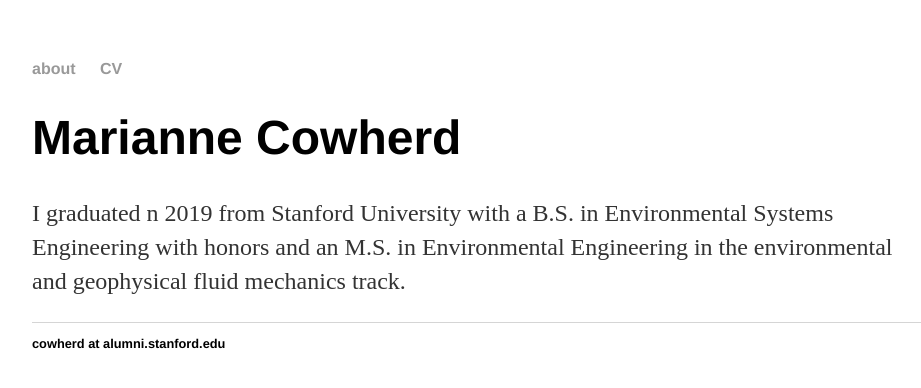
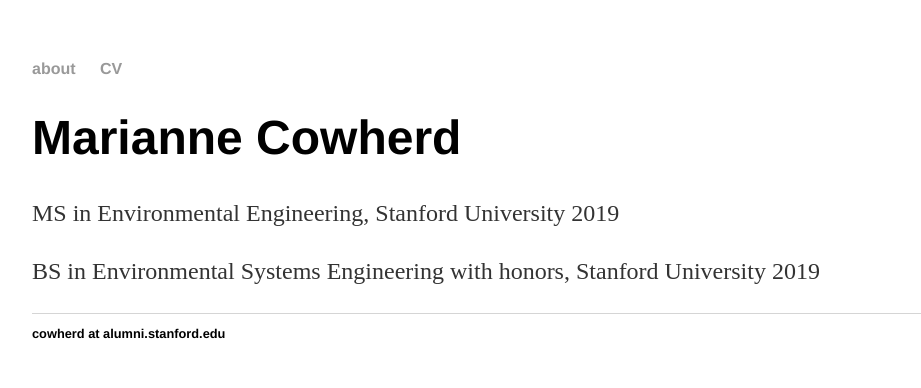
Before and after one commit to mariannecowherd/mariannecowherd.github.io, a Jekyll site: the page built from index.html, in a window 1280 px wide. Shown: the top 388 px of the page, without its empty margins (160-1081 px from the left). Built offline with Jekyll 4.4.1, drawn with Linux system fonts in a browser that asks for light colours.

Commit message:
Update index.html

```diff
--- a/index.html
+++ b/index.html
@@ -4,5 +4,6 @@ title: Marianne Cowherd
 ---
 <div class="blurb">
 	<h1>Marianne Cowherd</h1>
-	<p> I graduated n 2019 from Stanford University with a B.S. in Environmental Systems Engineering with honors and an M.S. in Environmental Engineering in the environmental and geophysical fluid mechanics track.</a></p>
+	<p> MS in Environmental Engineering, Stanford University 2019</a></p>
+	<p> BS in Environmental Systems Engineering with honors, Stanford University 2019</a></p>
 </div><!-- /.blurb -->
```
